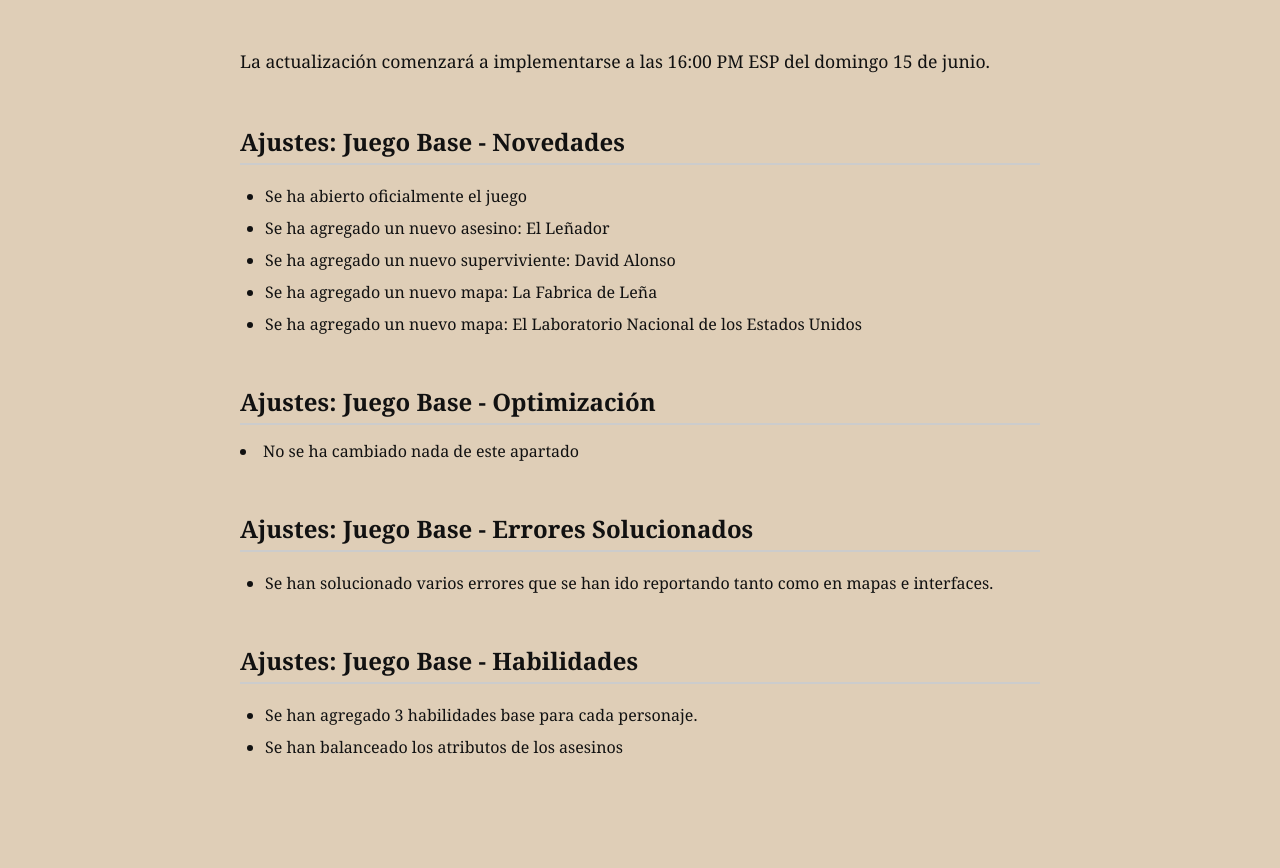
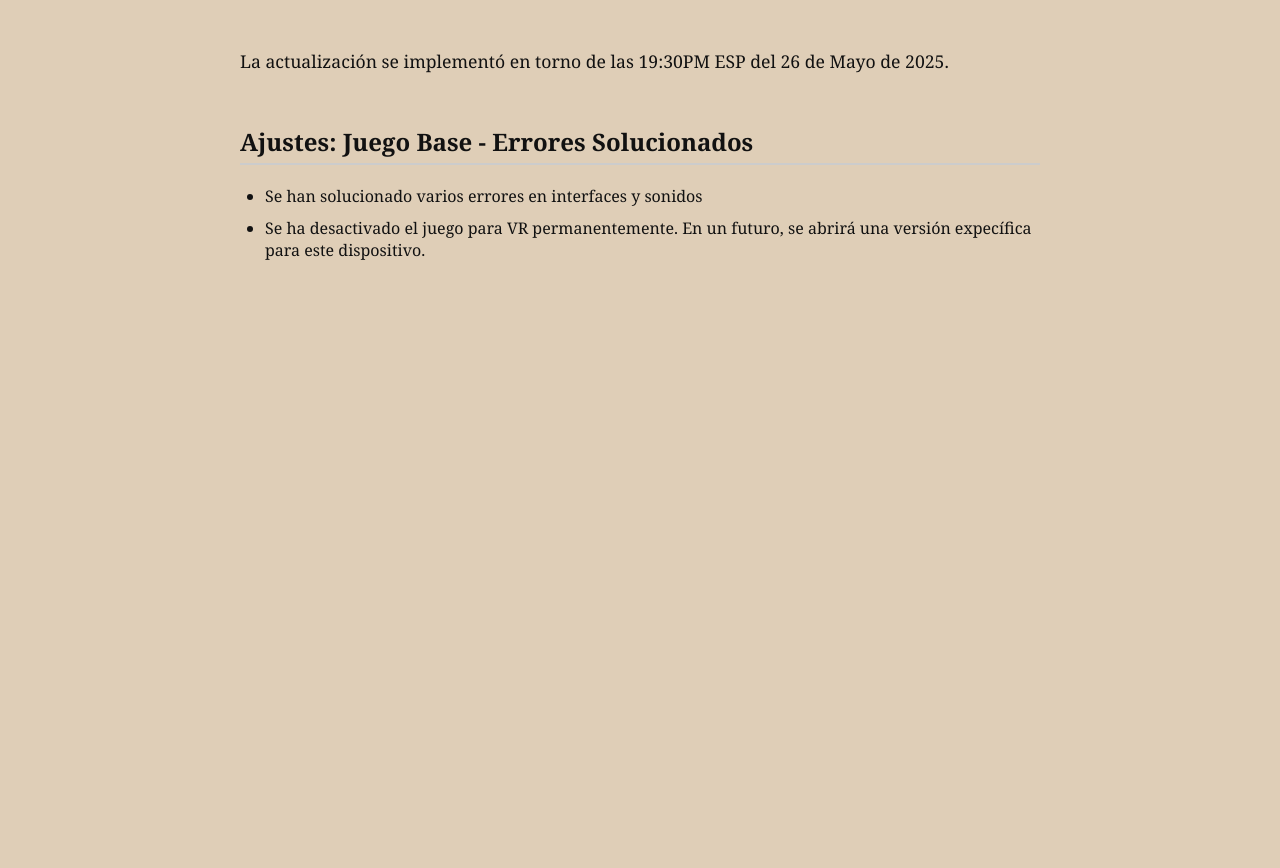
Before and after one commit to Adevelopergames/deadbynightlight-web, a plain HTML site: page parche-erroresfinalesmayo.html in a window 1280 px wide. Shown: the part 291-1159 px from the top of the page. After the commit the page ends 800 px from the top, so only its background shows below. Drawn offline with Linux system fonts and the light colour scheme.

Commit message:
parche-erroresfinalesmayo.html

```diff
--- a/parche.html
+++ b/parche-erroresfinalesmayo.html
@@ -2,7 +2,7 @@
 <html lang="es">
 <head>
   <meta charset="UTF-8" />
-  <title>Registro del Parche - 15 de Junio del 2025</title>
+  <title>Registro del Parche - 23 de Mayo del 2025</title>
   <style>
     body {
       font-family: 'Georgia', serif;
@@ -92,32 +92,15 @@
   </header>
 
   <div class="container">
-    <h1>Registro del Parche - 15 de Junio de 2025</h1>
-    <div class="date">Publicado el 25 de mayo de 2025 - Escrito por Adeveloper_games</div>
+    <h1>Registro del Parche - 23 de Mayo de 2025</h1>
+    <div class="date">Publicado el 26 de mayo de 2025 - Escrito por Adeveloper_games</div>
 
-    <p>La actualización comenzará a implementarse a las 16:00 PM ESP del domingo 15 de junio.</p>
-
-    <h2>Ajustes: Juego Base - Novedades</h2>
-    <ul>
-      <li>Se ha abierto oficialmente el juego</li>
-      <li>Se ha agregado un nuevo asesino: El Leñador</li>
-      <li>Se ha agregado un nuevo superviviente: David Alonso</li>
-      <li>Se ha agregado un nuevo mapa: La Fabrica de Leña</li>
-      <li>Se ha agregado un nuevo mapa: El Laboratorio Nacional de los Estados Unidos</li>
-    </ul>
-
-    <h2>Ajustes: Juego Base - Optimización</h2>
-      <li>No se ha cambiado nada de este apartado</li>
+    <p>La actualización se implementó en torno de las 19:30PM ESP del 26 de Mayo de 2025.</p>
 
     <h2>Ajustes: Juego Base - Errores Solucionados</h2>
     <ul>
-      <li>Se han solucionado varios errores que se han ido reportando tanto como en mapas e interfaces.</li>
-    </ul>
-
-    <h2>Ajustes: Juego Base - Habilidades</h2>
-    <ul>
-      <li>Se han agregado 3 habilidades base para cada personaje.</li>
-      <li>Se han balanceado los atributos de los asesinos</li>
+      <li>Se han solucionado varios errores en interfaces y sonidos</li>
+      <li>Se ha desactivado el juego para VR permanentemente. En un futuro, se abrirá una versión expecífica para este dispositivo.</li>
     </ul>
   </div>
 </body>
```
